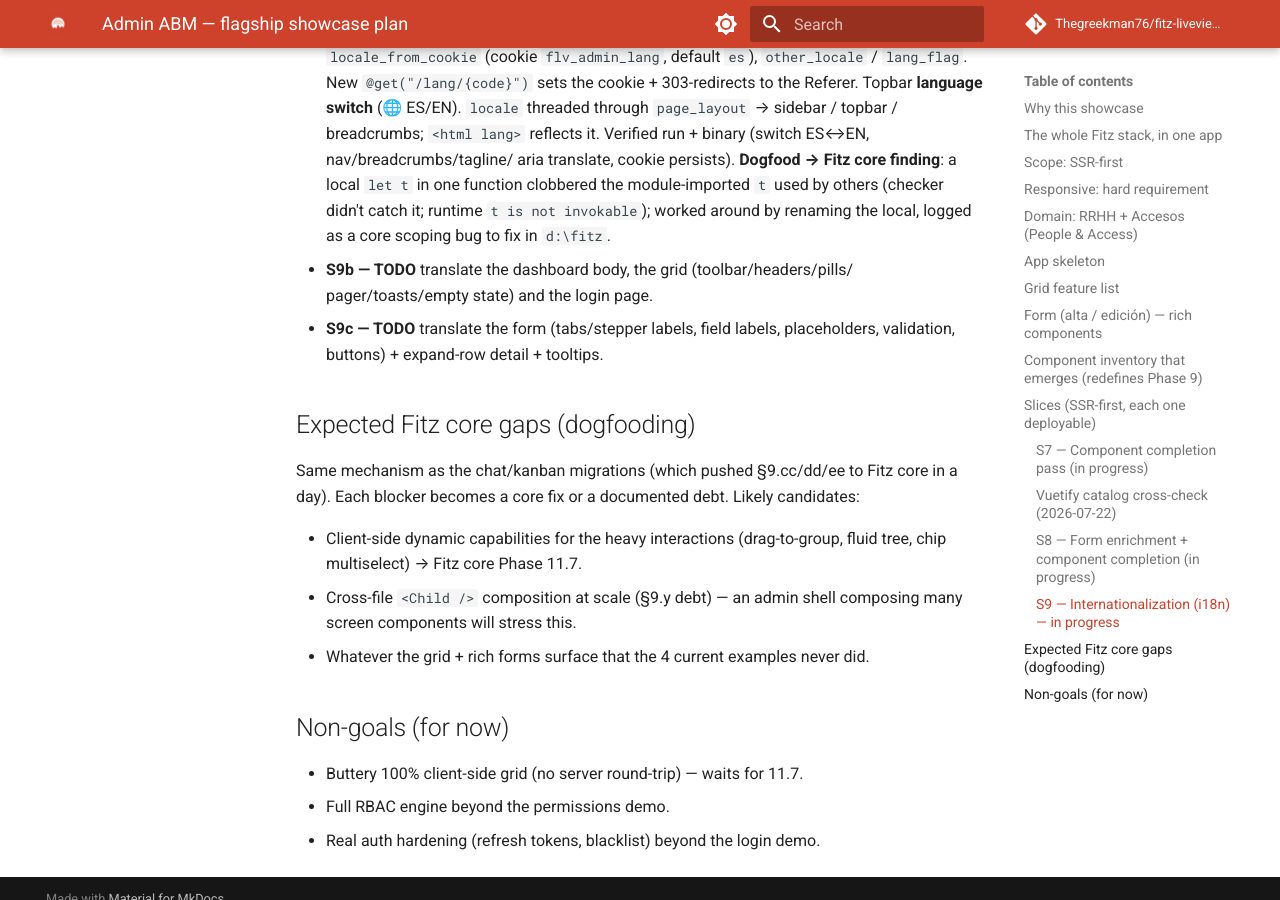
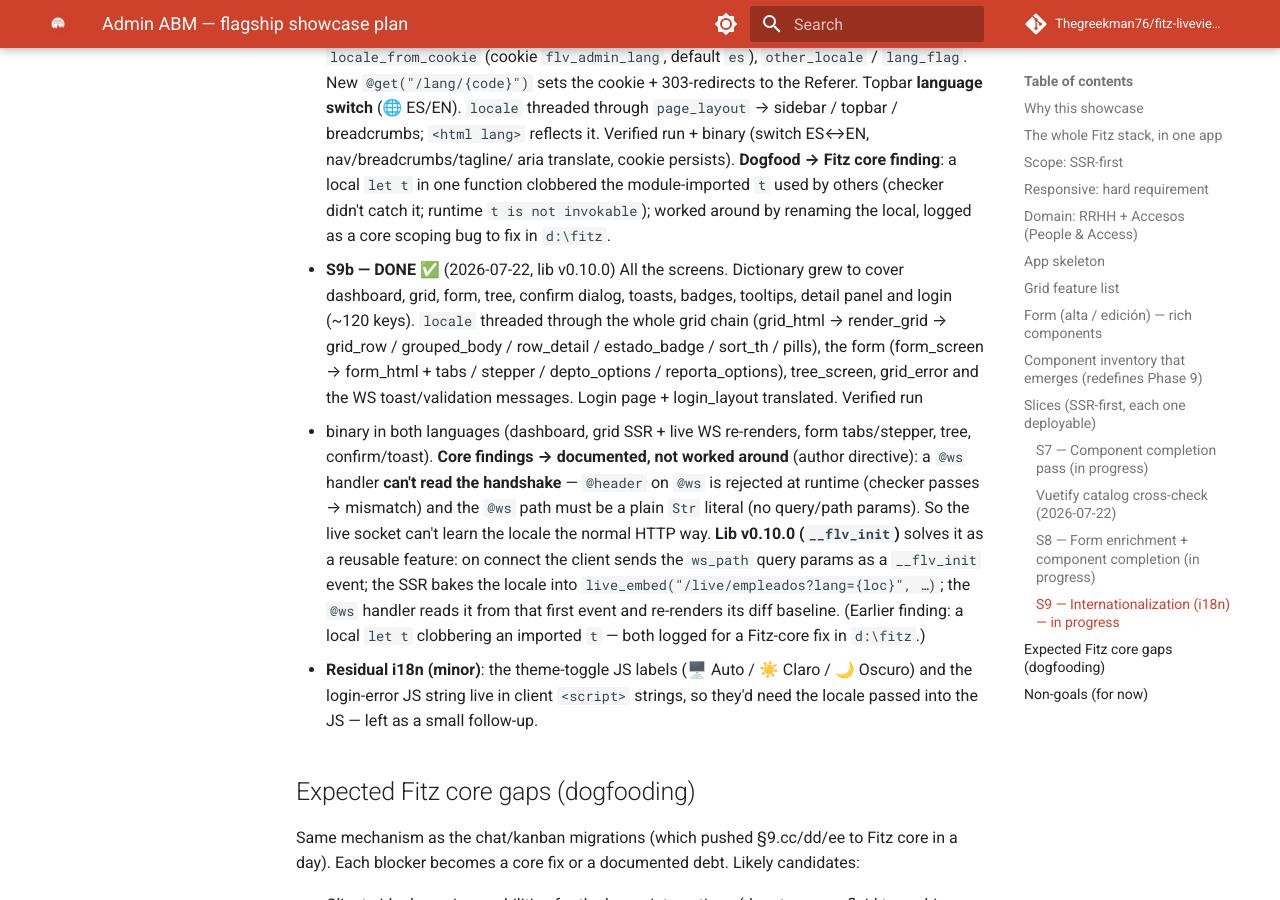
Before and after one commit to Thegreekman76/fitz-liveviews, an MkDocs documentation site: the page built from docs/showcase-admin-abm-plan.md, in a window 1280 px wide and 900 px high, scrolled down 8855 px. Built offline with MkDocs 1.6.1 and Material for MkDocs 9.7.7, drawn with Linux system fonts in a browser that asks for light colours; comment, search, counter and statistics services are not loaded.

Commit message:
feat(runtime): __flv_init — connection context for @ws (v0.10.0)
Al conectar, el cliente manda los query params de su ws_path como un
evento __flv_init, para que el handler @ws pueda leer contexto
per-conexión (locale, tenant, ...) que Fitz-core @ws no expone del
handshake (@header se rechaza en runtime; el path @ws debe ser Str
literal). El SSR bakea el contexto en live_embed(\"/live/x?lang=en\").
+1 test. Bump 0.9.0 -> 0.10.0."

# 2) Showcase
git add examples/admin/src/i18n.fitz examples/admin/src/auth.fitz examples/admin/src/dashboard.fitz examples/admin/src/empleados.fitz examples/admin/src/shell.fitz docs/showcase-admin-abm-plan.md
git commit -m "admin: S9b i18n completo (dashboard + grid + form + tree + login)

Diccionario ~120 keys ES/EN. locale threaded por toda la cadena del
grid, el form (tabs/stepper/opciones), tree, grid_error y los toasts/
validacion del WS. Login traducido. El live socket aprende el locale
via __flv_init (lib v0.10.0) porque @ws no puede leer el handshake
(limitacion de core documentada). Verificado run + binario en ES/EN.

Residual menor: labels JS del theme-toggle + error de login."

```diff
--- a/docs/showcase-admin-abm-plan.md
+++ b/docs/showcase-admin-abm-plan.md
@@ -348,10 +348,28 @@ hard-coding a language.
   `let t` in one function clobbered the module-imported `t` used by others
   (checker didn't catch it; runtime `t is not invokable`); worked around by
   renaming the local, logged as a core scoping bug to fix in `d:\fitz`.
-- **S9b — TODO** translate the dashboard body, the grid (toolbar/headers/pills/
-  pager/toasts/empty state) and the login page.
-- **S9c — TODO** translate the form (tabs/stepper labels, field labels,
-  placeholders, validation, buttons) + expand-row detail + tooltips.
+- **S9b — DONE** ✅ (2026-07-22, lib v0.10.0) All the screens. Dictionary grew
+  to cover dashboard, grid, form, tree, confirm dialog, toasts, badges, tooltips,
+  detail panel and login (~120 keys). `locale` threaded through the whole grid
+  chain (grid_html → render_grid → grid_row / grouped_body / row_detail /
+  estado_badge / sort_th / pills), the form (form_screen → form_html + tabs /
+  stepper / depto_options / reporta_options), tree_screen, grid_error and the WS
+  toast/validation messages. Login page + login_layout translated. Verified run
+  + binary in both languages (dashboard, grid SSR + live WS re-renders, form
+  tabs/stepper, tree, confirm/toast). **Core findings → documented, not worked
+  around** (author directive): a `@ws` handler **can't read the handshake** —
+  `@header` on `@ws` is rejected at runtime (checker passes → mismatch) and the
+  `@ws` path must be a plain `Str` literal (no query/path params). So the live
+  socket can't learn the locale the normal HTTP way. **Lib v0.10.0 (`__flv_init`)**
+  solves it as a reusable feature: on connect the client sends the `ws_path`
+  query params as a `__flv_init` event; the SSR bakes the locale into
+  `live_embed("/live/empleados?lang={loc}", …)`; the `@ws` handler reads it from
+  that first event and re-renders its diff baseline. (Earlier finding: a local
+  `let t` clobbering an imported `t` — both logged for a Fitz-core fix in
+  `d:\fitz`.)
+- **Residual i18n (minor)**: the theme-toggle JS labels (🖥️ Auto / ☀️ Claro /
+  🌙 Oscuro) and the login-error JS string live in client `<script>` strings, so
+  they'd need the locale passed into the JS — left as a small follow-up.
 
 ## Expected Fitz core gaps (dogfooding)
 
--- a/fitz.toml
+++ b/fitz.toml
@@ -1,6 +1,6 @@
 [package]
 name = "fitz-liveviews"
-version = "0.9.0"
+version = "0.10.0"
 edition = "2026"
 description = "Real-time server-rendered UI for Fitz. WebSocket diffing, zero JS build, Phoenix LiveView-inspired."
 authors = ["Martín Palopoli"]
```
Also changed, not shown: CHANGELOG.md (+18 -0 lines), 7 other files.
